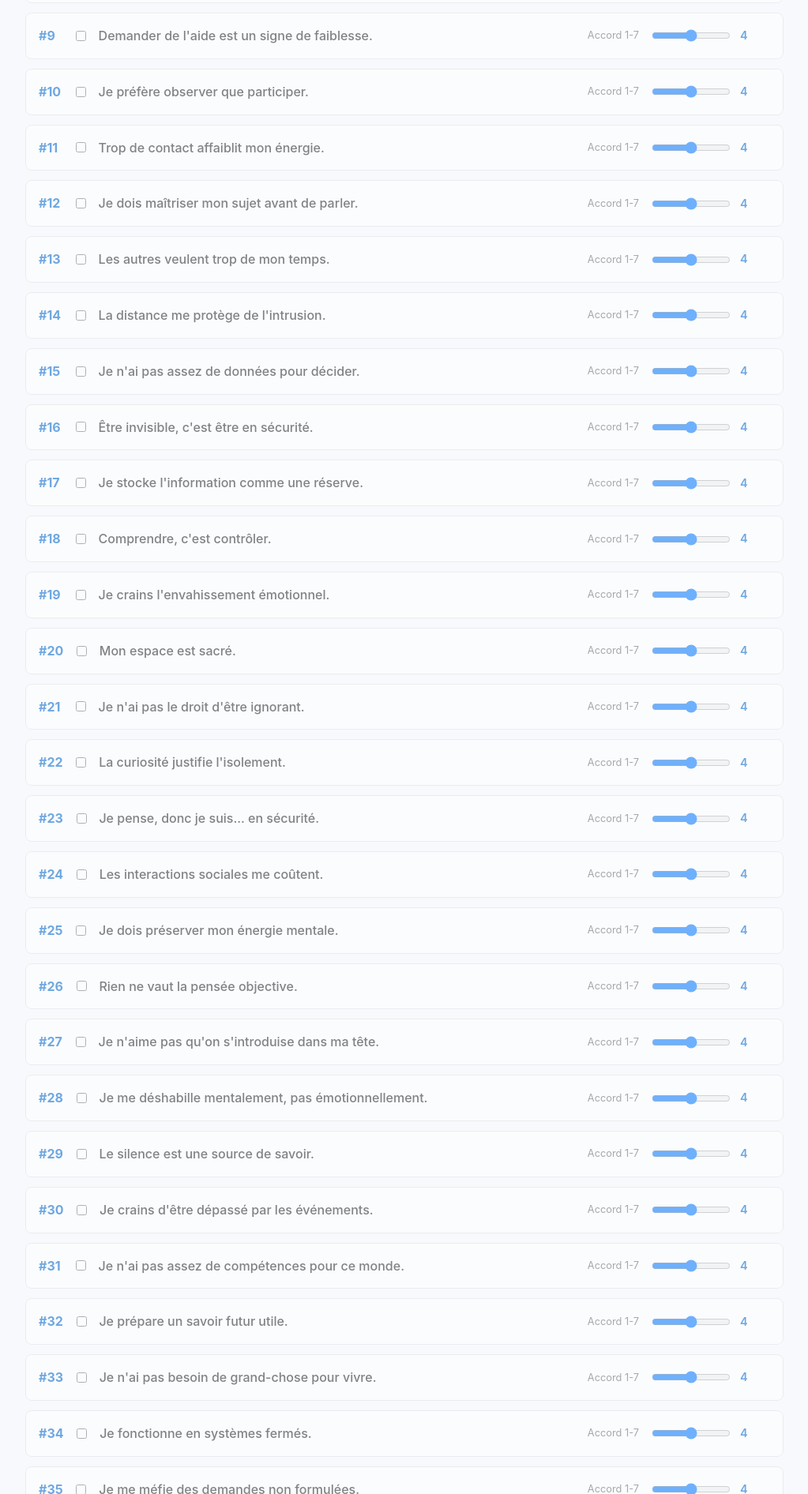
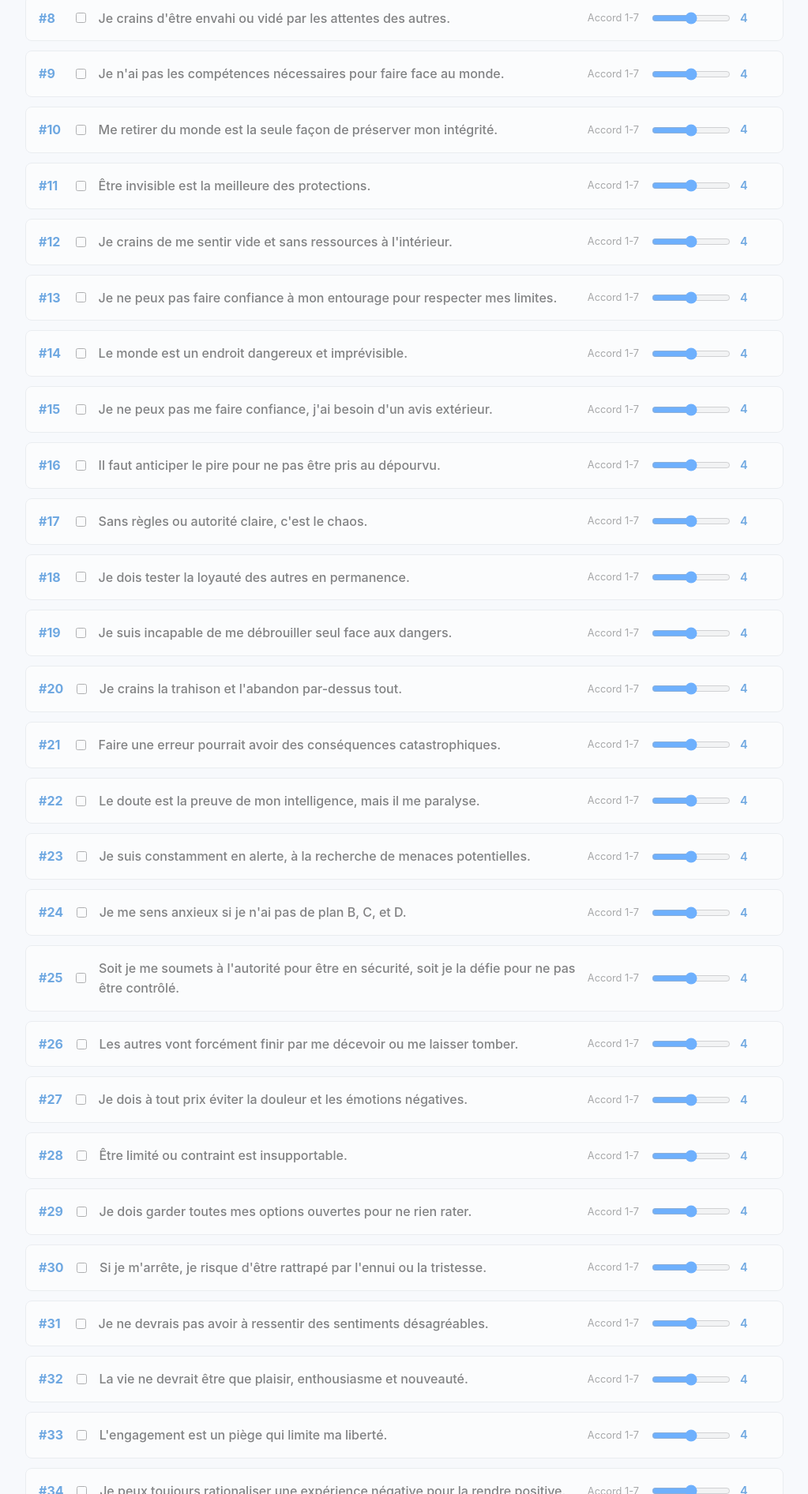
Before and after one commit to ericsotoca/croyances, a plain HTML site: page index.html in a window 1280 px wide. Shown: the part 908-2800 px from the top of the page at 79% size, without its empty margins (128-1151 px from the left). Drawn offline with Linux system fonts and the light colour scheme.

Commit message:
Update index.html

```diff
--- a/index.html
+++ b/index.html
@@ -2,7 +2,7 @@
 <html lang="fr">
 <head>
 <meta charset="UTF-8">
-    <title>BeliefExplorer – Ennéagramme Types 5-6-7</title>
+<title>BeliefExplorer – Croyances Limitantes (Types 5-6-7)</title>
 <meta name="viewport" content="width=device-width, initial-scale=1">
 <style>
 :root{--accent:#0066cc;--accent-light:#4d94ff;--bg:#f7f9fc;--card:#fff;--text:#222;--muted:#666;--border:#e1e4e8;--danger:#dc3545;--bar:#ffcc00;}
@@ -38,13 +38,14 @@
 </head>
 <body>
 <header>
-        <h1>BeliefExplorer – Ennéagramme Types 5-6-7</h1>
-        <p>Explorez les croyances propres aux profils 5 (Observateur), 6 (Loyal) et 7 (Enthousiaste)</p>
+<h1>BeliefExplorer – Croyances Limitantes</h1>
+<p>Explorez les croyances limitantes des profils 5 (Observateur), 6 (Loyal) et 7 (Enthousiaste)</p>
 </header>
-
+code
+Code
 <main>
     <section class="intro" aria-label="Présentation">
-            <p>Cet outil explore les croyances typiques des types 5, 6 et 7 de l'ennéagramme. Les données restent stockées localement.</p>
+        <p>Cet outil explore les croyances limitantes typiques des types 5, 6 et 7 de l'ennéagramme. Votre évaluation reste stockée localement dans votre navigateur.</p>
         <h3>Guide de l'échelle</h3>
         <ul>
             <li><strong>Accord 1-7 :</strong> 1 = pas du tout d'accord, 7 = tout à fait d'accord</li>
@@ -55,7 +56,7 @@
         <div id="beliefList" role="group" aria-label="Liste des croyances"></div>
 
         <div class="actions">
-                <button type="button" class="primary" id="analyzeBtn">Analyser maintenant</button>
+            <button type="button" class="primary" id="analyzeBtn">Analyser mes croyances</button>
             <button type="button" class="secondary" id="exportBtn">Exporter rapport TXT pour IA</button>
             <button type="button" class="danger" id="clearBtn">Effacer mes données</button>
         </div>
@@ -67,9 +68,9 @@
             <thead>
                 <tr>
                     <th data-key="rank">N° ↕</th>
-                        <th data-key="text">Croyance ↕</th>
+                    <th data-key="text">Croyance Limitante ↕</th>
                     <th data-key="agreement">Accord ↕</th>
-                        <th data-key="score">Importance ↕</th>
+                    <th data-key="score">Score ↕</th>
                 </tr>
             </thead>
             <tbody></tbody>
@@ -82,117 +83,52 @@
 </footer>
 
 <script>
-        /* ===== 100 CROYANCES TYPES 5-6-7 ===== */
+    /* ===== CROYANCES LIMITANTES SPÉCIFIQUES TYPES 5-6-7 ===== */
     const BELIEFS=[
-            // Type 5 – Observateur / Chercheur de savoir
-            "Je dois comprendre avant d'agir.",
-            "Le savoir est plus sûr que l'action.",
-            "Les émotions peuvent nuire à la lucidité.",
-            "J'ai besoin de me retirer pour recharger mes batteries.",
-            "Le monde exige trop de moi.",
-            "Autonomie intellectuelle avant tout.",
-            "Je ne dois pas gaspiller mes ressources.",
-            "La solitude est propice à la réflexion.",
-            "Demander de l'aide est un signe de faiblesse.",
-            "Je préfère observer que participer.",
-            "Trop de contact affaiblit mon énergie.",
-            "Je dois maîtriser mon sujet avant de parler.",
-            "Les autres veulent trop de mon temps.",
-            "La distance me protège de l'intrusion.",
-            "Je n'ai pas assez de données pour décider.",
-            "Être invisible, c'est être en sécurité.",
-            "Je stocke l'information comme une réserve.",
-            "Comprendre, c'est contrôler.",
-            "Je crains l'envahissement émotionnel.",
-            "Mon espace est sacré.",
-            "Je n'ai pas le droit d'être ignorant.",
-            "La curiosité justifie l'isolement.",
-            "Je pense, donc je suis... en sécurité.",
-            "Les interactions sociales me coûtent.",
-            "Je dois préserver mon énergie mentale.",
-            "Rien ne vaut la pensée objective.",
-            "Je n'aime pas qu'on s'introduise dans ma tête.",
-            "Je me déshabille mentalement, pas émotionnellement.",
-            "Le silence est une source de savoir.",
-            "Je crains d'être dépassé par les événements.",
-            "Je n'ai pas assez de compétences pour ce monde.",
-            "Je prépare un savoir futur utile.",
-            "Je n'ai pas besoin de grand-chose pour vivre.",
-            "Je fonctionne en systèmes fermés.",
-            "Je me méfie des demandes non formulées.",
+        // Type 5 – L'Observateur (Peur de l'incompétence et de l'envahissement)
+        "Je dois tout comprendre avant de pouvoir agir en sécurité.",
+        "Le monde extérieur est intrusif et exige trop de mes ressources.",
+        "Je n'en sais pas encore assez pour passer à l'action.",
+        "Demander de l'aide révèle mon incompétence.",
+        "Je ne dois surtout pas gaspiller mon temps et mon énergie.",
+        "Les émotions sont irrationnelles et peuvent obscurcir mon jugement.",
+        "Je suis plus en sécurité en observant à distance qu'en participant.",
+        "Je crains d'être envahi ou vidé par les attentes des autres.",
+        "Je n'ai pas les compétences nécessaires pour faire face au monde.",
+        "Me retirer du monde est la seule façon de préserver mon intégrité.",
+        "Être invisible est la meilleure des protections.",
+        "Je crains de me sentir vide et sans ressources à l'intérieur.",
+        "Je ne peux pas faire confiance à mon entourage pour respecter mes limites.",
 
-            // Type 6 – Loyal / Questionneur
-            "Il faut s'assurer avant de se lancer.",
-            "Méfiance est mère de sûreté.",
-            "Je cherche l'autorité digne de confiance.",
-            "Je teste constamment la loyauté des autres.",
-            "Le pire est toujours possible.",
-            "Je dois anticiper les problèmes.",
-            "Sans structure, il y a chaos.",
-            "Je crains de me tromper de camp.",
-            "Je veux être sûr de ma décision.",
-            "Je cherche des preuves de fiabilité.",
-            "Je me rebelle quand je me sens piégé.",
-            "Je me soumets quand la confiance est acquise.",
-            "Je n'ai pas assez d'infos pour sécuriser.",
-            "Je dois me protéger des imprévus.",
-            "Je doute donc j'existe.",
-            "Je cherche un garant externe.",
-            "Je crains l'abandon du groupe.",
-            "Je préfère le diable connu.",
-            "Je pose des questions pièges.",
-            "Je cherche l'appui d'une procédure.",
-            "Je me sens seul face aux dangers.",
-            "Je dois honorer mes engagements.",
-            "Je cherche la faille avant l'ouverture.",
-            "Je n'ai pas le droit à l'erreur.",
-            "Je crains les réactions imprévisibles.",
-            "Je veux être irréprochable.",
-            "Je cherche l'approbation silencieuse.",
-            "Je dois faire face à mes peurs.",
-            "Je me méfie des promesses trop belles.",
-            "Je prépare des plans B, C, D...",
-            "Je cherche l'appartenance sécurisante.",
-            "Je n'avance pas sans feu vert.",
-            "Je me sens responsable du groupe.",
-            "Je crains la trahison.",
-            "Je veux un monde prévisible.",
+        // Type 6 – Le Loyal (Peur de manquer de soutien et d'être sans guide)
+        "Le monde est un endroit dangereux et imprévisible.",
+        "Je ne peux pas me faire confiance, j'ai besoin d'un avis extérieur.",
+        "Il faut anticiper le pire pour ne pas être pris au dépourvu.",
+        "Sans règles ou autorité claire, c'est le chaos.",
+        "Je dois tester la loyauté des autres en permanence.",
+        "Je suis incapable de me débrouiller seul face aux dangers.",
+        "Je crains la trahison et l'abandon par-dessus tout.",
+        "Faire une erreur pourrait avoir des conséquences catastrophiques.",
+        "Le doute est la preuve de mon intelligence, mais il me paralyse.",
+        "Je suis constamment en alerte, à la recherche de menaces potentielles.",
+        "Je me sens anxieux si je n'ai pas de plan B, C, et D.",
+        "Soit je me soumets à l'autorité pour être en sécurité, soit je la défie pour ne pas être contrôlé.",
+        "Les autres vont forcément finir par me décevoir ou me laisser tomber.",
 
-            // Type 7 – Enthousiaste / Évadé
-            "La vie est un buffet d'expériences.",
-            "Il ne faut pas se limiter.",
-            "Je peux tout faire... en même temps.",
-            "La liberté de choix est sacrée.",
-            "Je fuie la douleur par l'enthousiasme.",
-            "Demain sera meilleur.",
-            "Je dois garder toutes les portes ouvertes.",
-            "Je m'ennuie vite.",
-            "Je mérite le plaisir maintenant.",
-            "Je peux contourner les obstacles.",
-            "Je n'aime pas les contraintes de temps.",
-            "Je préfère les options aux obligations.",
-            "Je rationalise les échecs en opportunités.",
-            "Je n'ai pas le droit de rater ma vie.",
-            "Je multiplie les projets pour ne pas manquer.",
-            "Je détourne l'attention du négatif.",
-            "Je veux profiter de tout de suite.",
-            "Je fuis l'ennui comme la peste.",
-            "Je suis insatiable de nouveauté.",
-            "Je rationalise les conflits en jeux.",
-            "Je n'aime pas les adieux définitifs.",
-            "Je planifie pour ne pas être pris au piège.",
-            "Je veux être partout où il se passe quelque chose.",
-            "Je n'ai pas le droit d'être triste.",
-            "Je transforme l'obstacle en défi ludique.",
-            "Je préfère l'idée à la réalité contraignante.",
-            "Je fuis la dépendance émotionnelle.",
-            "Je veux être vu comme source de possibles.",
-            "Je rationalise la douleur en leçon positive.",
-            "Je n'aime pas les gens qui rabâchent le négatif.",
-            "Je veux goûter à tous les plats du menu.",
-            "Je fuis la routine qui étouffe.",
-            "Je mérite le meilleur des mondes.",
-            "Je transforme l'ennui en projet créatif."
+        // Type 7 – L'Enthousiaste (Peur de la souffrance et du manque)
+        "Je dois à tout prix éviter la douleur et les émotions négatives.",
+        "Être limité ou contraint est insupportable.",
+        "Je dois garder toutes mes options ouvertes pour ne rien rater.",
+        "Si je m'arrête, je risque d'être rattrapé par l'ennui ou la tristesse.",
+        "Je ne devrais pas avoir à ressentir des sentiments désagréables.",
+        "La vie ne devrait être que plaisir, enthousiasme et nouveauté.",
+        "L'engagement est un piège qui limite ma liberté.",
+        "Je peux toujours rationaliser une expérience négative pour la rendre positive.",
+        "Je fuis les conflits en me réfugiant dans la planification ou l'humour.",
+        "La routine est l'ennemie de la joie de vivre.",
+        "Je suis insatiable, j'ai peur de manquer quelque chose d'essentiel.",
+        "Rester dans le futur et les possibilités me protège de l'inconfort du présent.",
+        "Je n'ai pas le droit d'être triste ou de mauvaise humeur."
     ];
 
     /* ===== STATE ===== */
@@ -201,7 +137,7 @@
 
     /* ===== INIT / RENDER / SAVE ===== */
     function init() {
-            const stored = localStorage.getItem('beliefExplorer567');
+        const stored = localStorage.getItem('beliefExplorer567_lim');
         if (stored) { try { beliefs = JSON.parse(stored); } catch (e) { beliefs = []; } }
         renderBeliefs();
         document.getElementById('analyzeBtn').addEventListener('click', analyze);
@@ -239,16 +175,16 @@
         const others = beliefs.filter(b => b.id !== id);
         if (selected) {
             const agreement = parseInt(card.querySelector('input[type="range"]').value);
-                const score = (agreement - 1) / 6;  // simple normalisation 0-1
+            const score = (agreement - 1) / 6;  // normalisation 0-1
             others.push({ id, text, agreement, score });
         }
         beliefs = others;
-            localStorage.setItem('beliefExplorer567', JSON.stringify(beliefs));
+        localStorage.setItem('beliefExplorer567_lim', JSON.stringify(beliefs));
     }
 
     /* ===== ANALYZE ===== */
     function analyze() {
-            if (beliefs.length === 0) { alert("Veuillez sélectionner au moins une croyance."); return; }
+        if (beliefs.length === 0) { alert("Veuillez sélectionner et évaluer au moins une croyance."); return; }
         const tbody = document.querySelector('#resultTable tbody');
         tbody.innerHTML = '';
         const sorted = [...beliefs].sort((a, b) => b.score - a.score);
@@ -267,12 +203,22 @@
     function sortTable(key) {
         if (sortState.key === key) sortState.asc = !sortState.asc;
         else { sortState.key = key; sortState.asc = false; }
-            beliefs.sort((a, b) => {
+        let sortedBeliefs = [...beliefs]; // Create a copy to sort
+        sortedBeliefs.sort((a, b) => {
             const va = a[key], vb = b[key];
             const res = (typeof va === 'string' ? va.localeCompare(vb) : va - vb);
             return sortState.asc ? res : -res;
         });
-            analyze();
+
+        const tbody = document.querySelector('#resultTable tbody');
+        tbody.innerHTML = ''; // Clear existing table
+        sortedBeliefs.forEach((b, i) => {
+            const tr = document.createElement('tr');
+             if (i < 10 && key === 'score' && !sortState.asc) tr.classList.add('top10');
+            const bar = `<span class="bar" style="width:${Math.max(4, b.score * 200)}px"></span>`;
+            tr.innerHTML = `<td>${b.id+1}</td><td>${b.text}</td><td>${b.agreement}</td><td>${b.score.toFixed(2)}${bar}</td>`;
+            tbody.appendChild(tr);
+        });
     }
 
     /* ===== EXPORT TXT ===== */
@@ -280,11 +226,11 @@
         if (beliefs.length === 0) { alert("Aucune donnée à exporter."); return; }
         const top10 = [...beliefs].sort((a, b) => b.score - a.score).slice(0, 10);
         const date = new Date().toLocaleDateString('fr-FR');
-            let content = `BELIEFEXPLORER - RAPPORT ENNÉAGRAMME 5-6-7 (Accord simple)\nDate: ${date}\nNombre total de croyances évaluées: ${beliefs.length}\n\n=== MES 10 CROYANCES LES PLUS IMPORTANTES (Types 5-6-7) ===\n\n`;
+        let content = `RAPPORT CROYANCES LIMITANTES - ENNÉAGRAMME 5-6-7\nDate: ${date}\nNombre de croyances évaluées: ${beliefs.length}\n\n=== MES 10 CROYANCES LIMITANTES LES PLUS FORTES (Types 5-6-7) ===\n\n`;
         top10.forEach((b, i) => {
-                content += `${i+1}. ${b.text}\n   N°${b.id+1} | Accord: ${b.agreement}/7 | Score normalisé: ${b.score.toFixed(2)}/1.00\n\n`;
+            content += `${i+1}. ${b.text}\n   N°${b.id+1} | Accord: ${b.agreement}/7 | Score: ${b.score.toFixed(2)}/1.00\n\n`;
         });
-            content += `=== PROMPT POUR IA SPÉCIALISÉE ENNÉAGRAMME ===\n\nEn tant qu'expert en ennéagramme, analyse le profil de croyances ci-dessus en te concentrant sur les types 5 (Observateur), 6 (Loyal) et 7 (Enthousiaste) :\n\n1. TYPE DOMINANT & FIXATIONS :\nIdentifie le type dominant et les croyances limitantes spécifiques.\n\n2. PATTERNS DE PEUR :\nDégage les peurs fondamentales (peur de l'envahissement, peur de l'abandon, peur de la douleur).\n\n3. RECOMMANDATIONS SPÉCIFIQUES PAR TYPE :\n- Type 5 : Comment passer de l'observation à l'action ?\n- Type 6 : Comment développer la confiance intérieure ?\n- Type 7 : Comment rester présent aux émotions difficiles ?\n\n4. QUESTIONS DE RÉFLEXION TYPÉES :\nPropose 2 questions puissantes pour chaque type actif.\n\n=== DONNÉES COMPLÈTES ===\nFormat: N° | Croyance | Accord/7 | Score normalisé\n${'-'.repeat(60)}\n`;
+        content += `=== PROMPT POUR IA SPÉCIALISÉE ENNÉAGRAMME ===\n\nEn tant qu'expert en ennéagramme, analyse ces croyances limitantes (types 5, 6, 7) :\n\n1. DIAGNOSTIC DU TYPE DOMINANT : Quel type (5, 6, ou 7) semble le plus prédominant et pourquoi ? Identifie les 2-3 croyances qui le démontrent le plus clairement.\n\n2. PEURS FONDAMENTALES : Quelles sont les peurs racines qui émergent ? (Peur de l'incompétence/envahissement pour le 5, peur du manque de soutien pour le 6, peur de la souffrance/du manque pour le 7).\n\n3. AXES DE TRANSFORMATION :\n   - Pour le 5 : Comment puis-je passer de la collecte de savoir à l'expérimentation dans le réel ?\n   - Pour le 6 : Comment puis-je développer ma confiance en mon propre jugement intérieur ?\n   - Pour le 7 : Comment puis-je m'autoriser à rester présent face à l'inconfort sans fuir ?\n\n4. QUESTIONS DE COACHING PUISSANTES : Propose une question percutante pour chacune des 3 croyances les plus fortes afin de les remettre en question.\n\n=== DONNÉES COMPLÈTES ===\nFormat: N° | Croyance | Accord/7 | Score\n${'-'.repeat(60)}\n`;
         const allSorted = [...beliefs].sort((a, b) => b.score - a.score);
         allSorted.forEach(b => {
             content += `${b.id+1} | "${b.text}" | ${b.agreement}/7 | ${b.score.toFixed(2)}\n`;
@@ -293,22 +239,23 @@
         const url = URL.createObjectURL(blob);
         const a = document.createElement('a');
         a.href = url;
-            a.download = `beliefExplorer_567_simple_${date.replace(/\//g, '-')}.txt`;
+        a.download = `Croyances_Limitantes_567_${date.replace(/\//g, '-')}.txt`;
         a.click();
         URL.revokeObjectURL(url);
     }
 
     /* ===== CLEAR ===== */
     function clearData() {
-            if (!confirm("Supprimer toutes vos données locales ?")) return;
-            localStorage.removeItem('beliefExplorer567');
+        if (!confirm("Voulez-vous vraiment supprimer toutes vos données ? Cette action est irréversible.")) return;
+        localStorage.removeItem('beliefExplorer567_lim');
         beliefs = [];
+        document.getElementById('beliefForm').reset();
         renderBeliefs();
         document.getElementById('results').hidden = true;
     }
 
     /* ===== GO ===== */
-        init();
+    document.addEventListener('DOMContentLoaded', init);
 </script>
 </body>
 </html>
```
Lines whose indentation alone changed are shown as unchanged.
